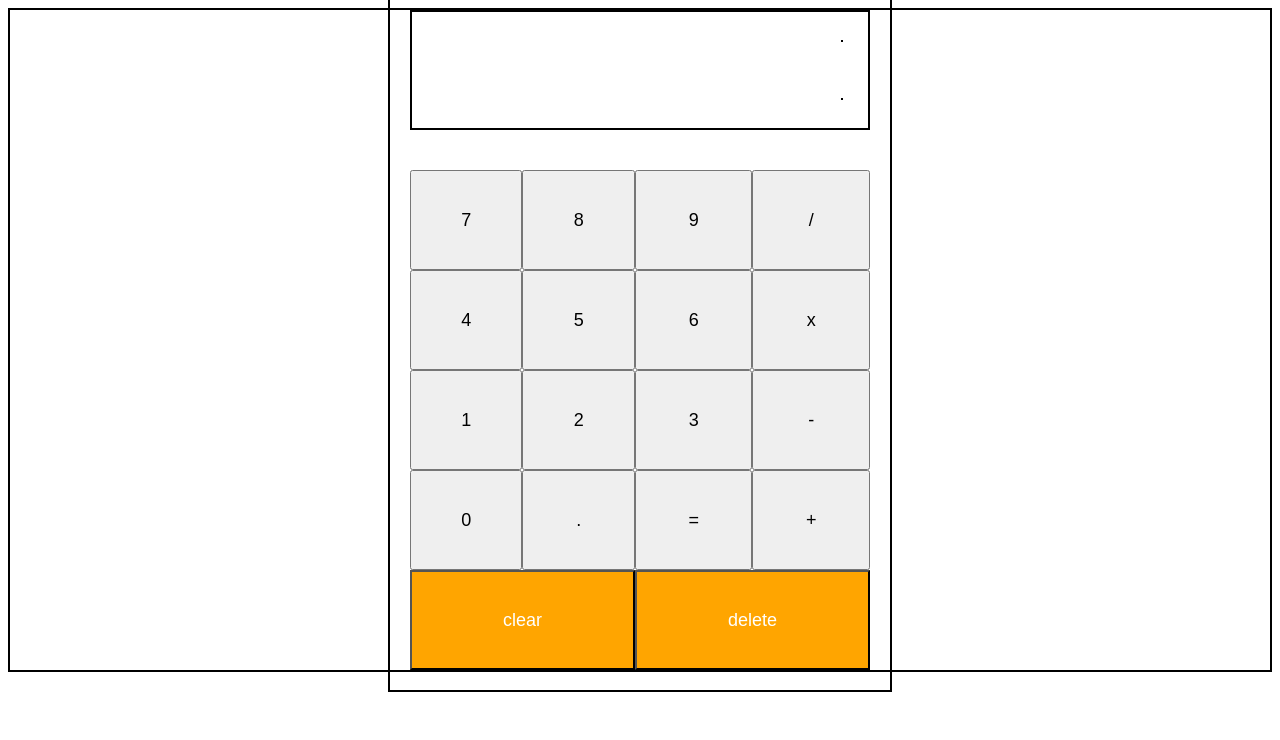
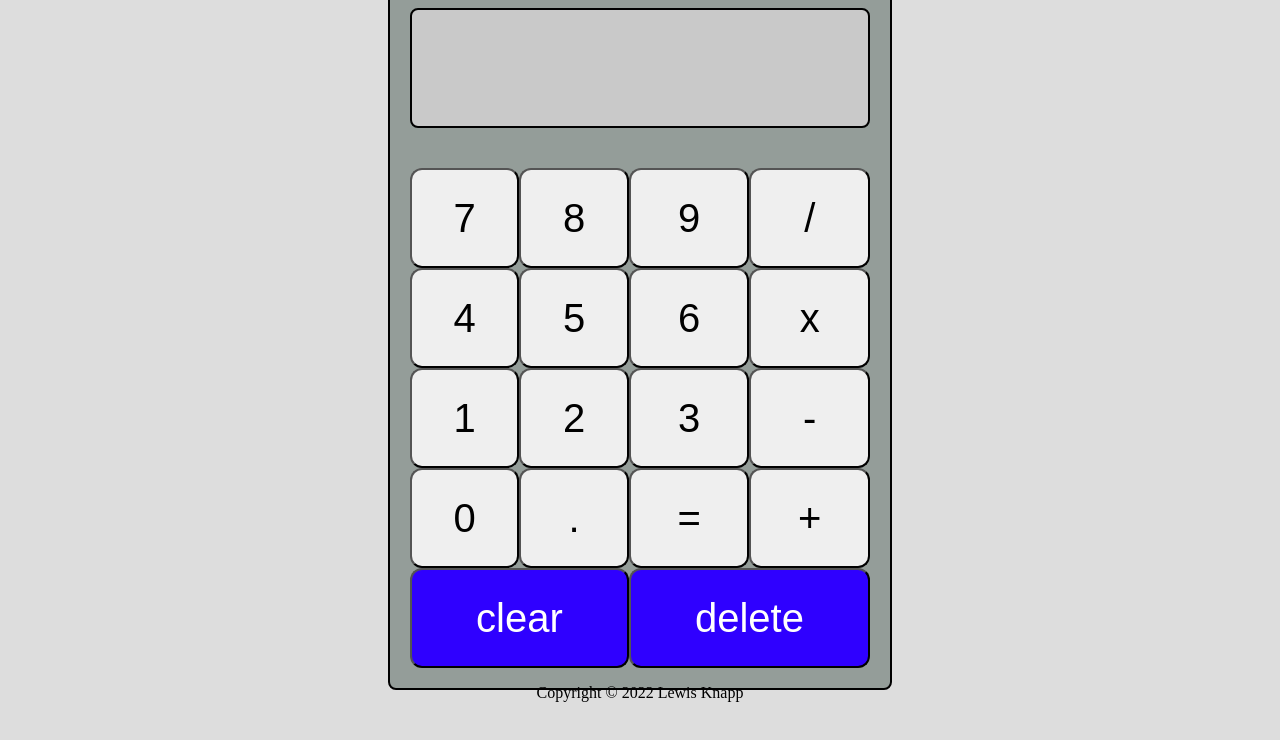
Before and after one commit to lknapp1888/calculator, a plain HTML site: page index.html in a window 1280 px wide. Drawn offline with Linux system fonts and the light colour scheme.

Commit message:
add footer and css styling

```diff
--- a/index.html
+++ b/index.html
@@ -37,6 +37,15 @@
                 </div>
             </div>
         </main>
+        <footer class="footer">
+            <p>
+              Copyright ©
+              <script>
+                document.write(new Date().getFullYear())
+              </script>
+              Lewis Knapp
+            </p>
+          </footer>
         <script src="calculatorScript.js" async defer></script>
     </body>
 </html>
--- a/styles.css
+++ b/styles.css
@@ -1,11 +1,25 @@
+body {
+    background-color: #dddddd;
+    display: flex;
+    flex-direction: column;
+    justify-content: space-between;
+}
+
 .main {
     display: flex;
     justify-content: center;
     align-items: center;
-    border: 2px solid;
     height: 80vh;
     min-height: 500px;
     padding: 10px;
+}
+
+.footer {
+    display: flex;
+    flex-direction: column;
+    align-items: center;
+    justify-content: flex-end;
+    flex: 1 1 auto;
 }
 
 #calculator {
@@ -14,6 +28,8 @@
     height: 700px;
     display: flex;
     flex-direction: column;
+    border-radius: 8px;
+    background-color: #949d99;
 }
 
 .screen {
@@ -25,10 +41,11 @@
     flex-direction: column;
     align-items: flex-end;
     justify-content: space-around;
+    border-radius: 8px;
+    background-color: rgb(201, 201, 201);
 }
 
 .subscreen {
-    border: 1px solid black;
     font-size: 30px;
     margin-right: 25px;
 }
@@ -41,10 +58,18 @@
 }
 
 .btn {
-    font-size: large;
+    font-size: 40px ;
+    border-radius: 12px;
+    transition-duration: 0.4s;
 }
+
+.btn:hover {
+    background-color: #707070;
+    color: white;
+  }
+
 .delete-btn, .clear-btn {
-    background-color: orange;
+    background-color: rgb(47, 0, 255);
     color: white;
     grid-column: span 2;
 }
```
